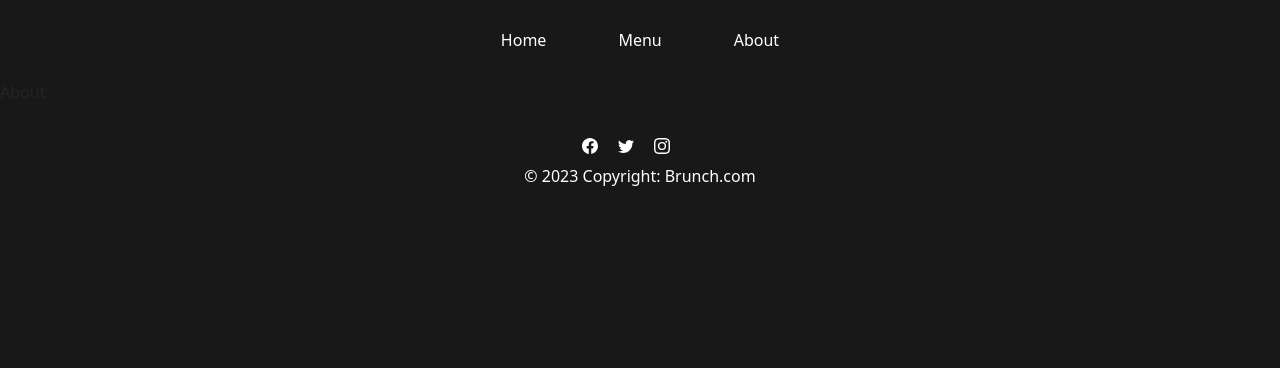
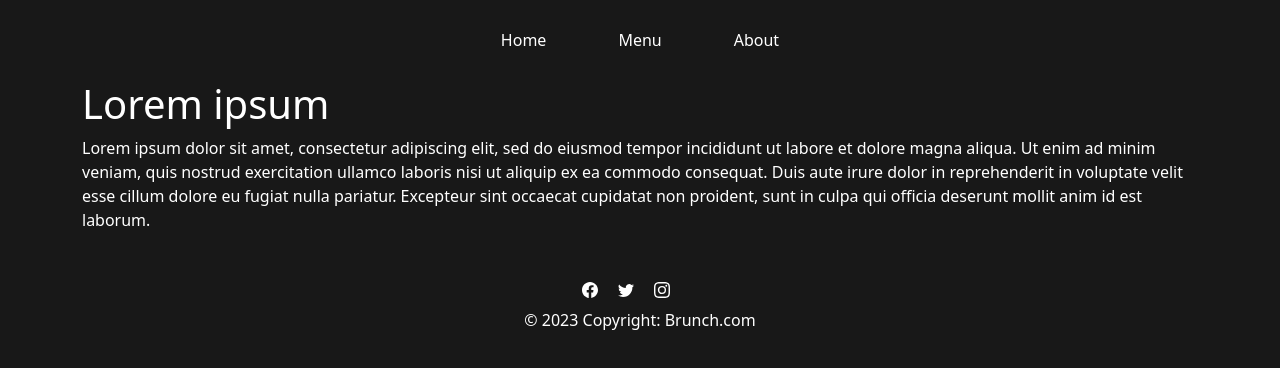
Before and after one commit to ShahadAdil/React, a React (Create React App) app in the folder my-project/: page /about in a window 1280 px wide. Shown: the top 368 px of the page. Built offline with nearby package versions, Linux system fonts and the light colour scheme.

Commit message:
About with TypeScript

```diff
--- a/my-project/src/components/About.js
+++ b/my-project/src/components/About.js
@@ -1,8 +1,11 @@
 import React from 'react'
+import AboutData from './AboutData.tsx'
 
 const About = () => {
   return (
-    <div>About</div>
+    <div>
+        <AboutData/>
+    </div>
   )
 }
 
--- /dev/null
+++ b/my-project/src/components/AboutData.tsx
@@ -0,0 +1,23 @@
+import React from 'react'
+import AboutS from './AboutS.tsx'
+
+const AboutData = () => {
+  return (
+    <div className='about text-white container'>
+        <AboutS title='Lorem ipsum'
+        text='Lorem ipsum dolor sit amet, consectetur
+        adipiscing elit, sed do eiusmod tempor incididunt
+        ut labore et dolore magna aliqua. Ut enim ad minim
+        veniam, quis nostrud exercitation ullamco laboris nisi
+        ut aliquip ex ea commodo consequat. Duis aute irure dolor
+         in reprehenderit in voluptate velit esse cillum dolore
+          eu fugiat nulla pariatur. Excepteur sint occaecat
+          cupidatat non proident, sunt in culpa qui officia
+           deserunt mollit anim id est laborum.'
+
+        />
+    </div>
+  )
+}
+
+export default AboutData
--- /dev/null
+++ b/my-project/src/components/AboutS.tsx
@@ -0,0 +1,17 @@
+import React from 'react'
+
+interface AboutDataProps {
+    title:string;
+    text:string;
+}
+
+const AboutS = ({title,text}:AboutDataProps) => {
+  return(
+    <div>
+        <h1>{title}</h1>
+        <p>{text}</p>
+    </div>
+)
+  }
+
+export default AboutS
```
Also changed, not shown: 2 other files (tests, documents, lock files or other folders).
